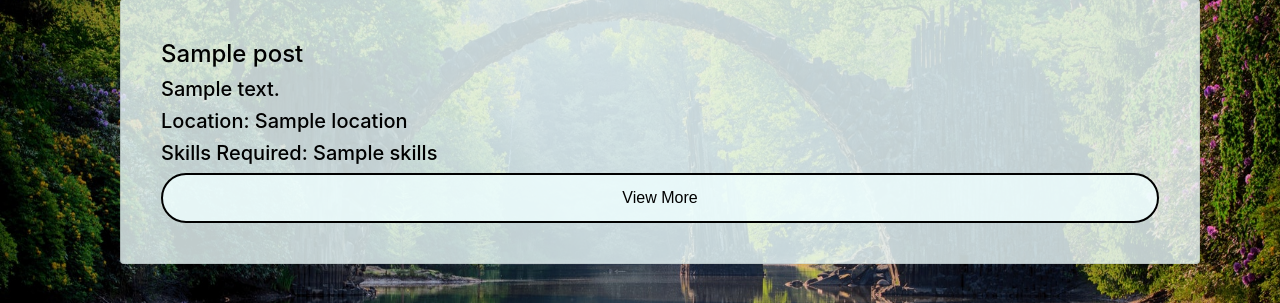
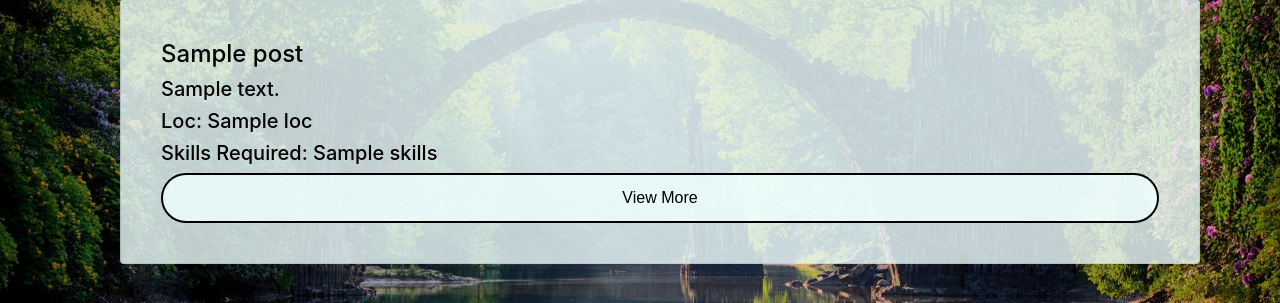
Before and after one commit to hd1867/CommunityProject, a Flask app: page /posts in a window 1280 px wide. Shown: the part 235-538 px from the top of the page. Run offline with Flask 2, Linux system fonts and the light colour scheme; a database or web service that is not in the repository returns one stand-in record (values such as "Sample title"); some libraries are stand-ins or nearby versions.

Commit message:
fixing location again

```diff
--- a/app.py
+++ b/app.py
@@ -50,7 +50,7 @@ def posts():
 @app.route("/details")
 def details():
     post = (databaseUtils.get_post_by_id(request.args.get('postid')))
-    postDetails = [(post)['title'], (post)['description'], (post)['location'], (post)['skills']]
+    postDetails = [post['title'], post['description'], post['loc'], post['skills']]
 
     return render_template("post.html", post=postDetails)
 
@@ -75,7 +75,7 @@ def post():
         flash("Please fill out title and description")
         return redirect(url_for("createpost"))
     else:
-        temp = databaseUtils.create_post(request.form['title'], request.form['description'], request.form['location'], request.form['skills'],
+        temp = databaseUtils.create_post(request.form['title'], request.form['description'], request.form['loc'], request.form['skills'],
                                          session['user'])
         flash("Post Created!")
         return redirect(url_for('posts'))
--- a/templates/create.html
+++ b/templates/create.html
@@ -16,8 +16,8 @@
                 <textarea  type="text" name="description" id="description" rows="4" cols="30"></textarea>
             </div>
             <div class="form-group">
-                <label for="location">Location:</label><br>
-                <textarea  type="text" name="location" id="location" rows="1" cols="30"></textarea>
+                <label for="loc">Location:</label><br>
+                <textarea required type="text" name="loc" id="loc" rows="1" cols="30"></textarea>
             </div>
             <div class="form-group">
                 <label for="skills">Skills:</label><br>
--- a/templates/posts.html
+++ b/templates/posts.html
@@ -25,7 +25,7 @@
                 </h5>
 
                 <h5 class="text-left">
-                    Location: {{item.location}}
+                    Loc: {{item.loc}}
                 </h5>
 
                 <h5 class="text-left">
--- a/utils/databaseUtils.py
+++ b/utils/databaseUtils.py
@@ -48,13 +48,13 @@ def authenticate(username, password):
 
 
 # creates a post with a title, description, username, skills, and image name
-def create_post(title, description, username, location, skills):
+def create_post(title, description, username, loc, skills):
     user = get_user_by_name(username)
     post = posts.insert_one({
         "title": title,
         "description": description,
         "user": username,
-        "location": location,
+        "loc": loc,
         # "image": image_to_str(image_name),
         "skills": skills,
         "comment": []})
```
